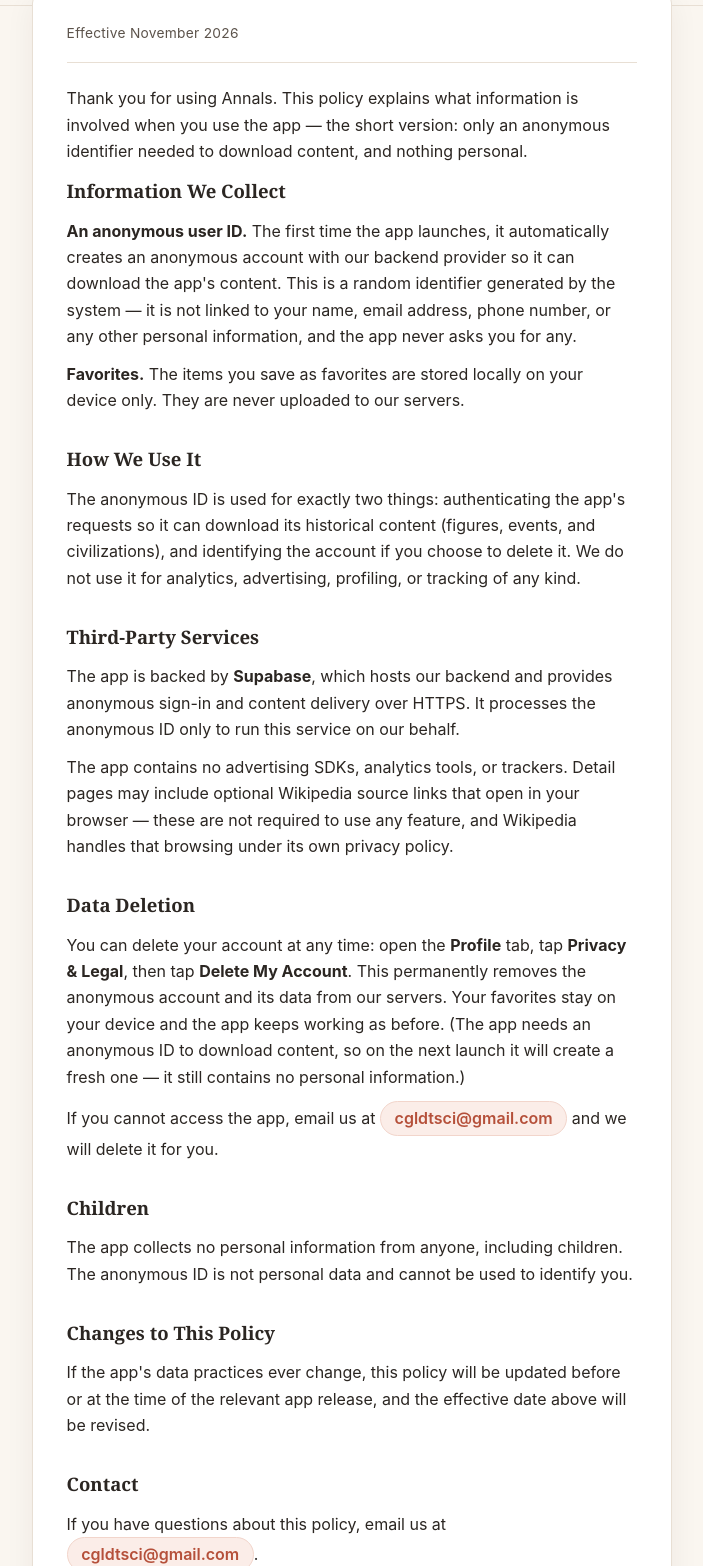
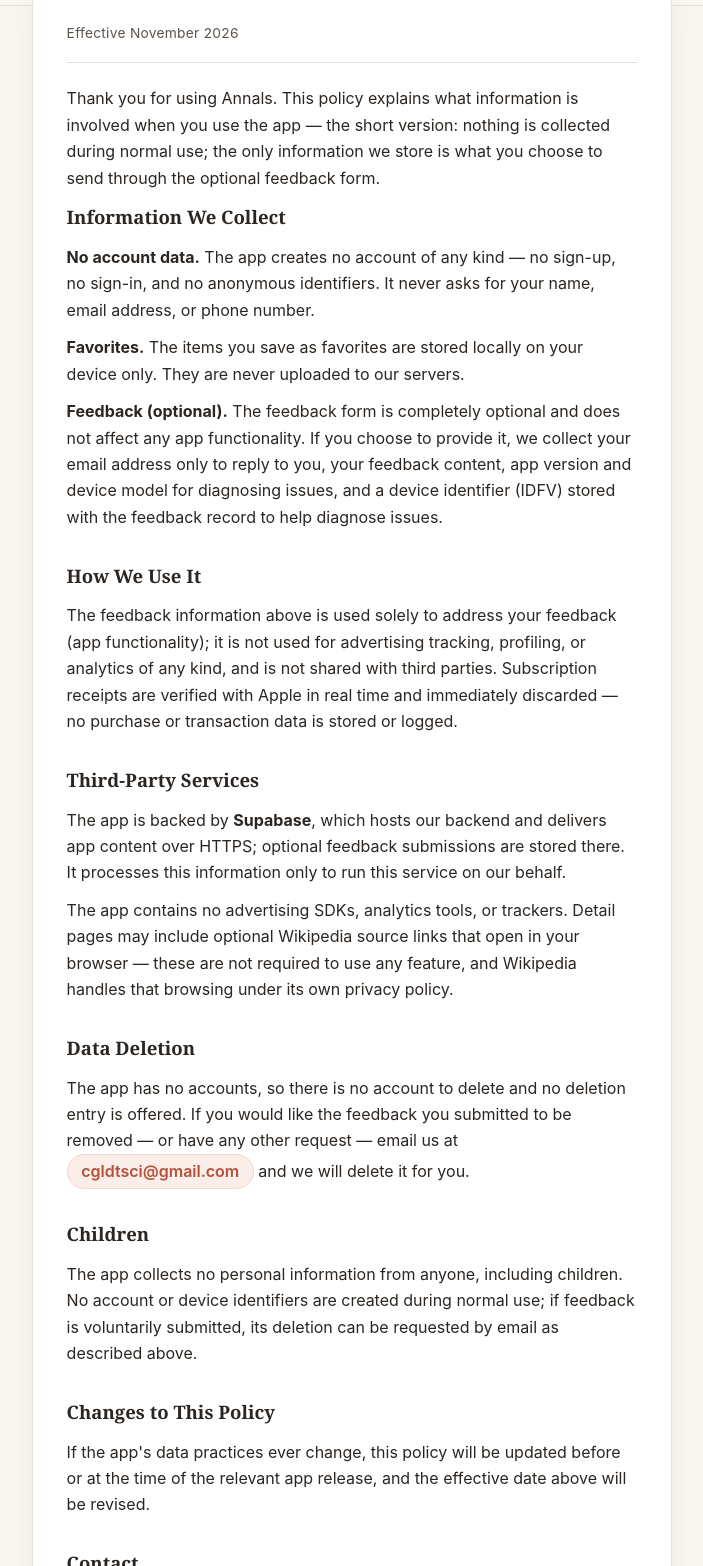
Before and after one commit to cgldtsci/annals-support, a plain HTML site: page privacy.html in a window 1280 px wide. Shown: the part 275-1841 px from the top of the page, without its empty margins (288-991 px from the left). Drawn offline with Linux system fonts and the light colour scheme.

Commit message:
Align pages with 2.1.0: no accounts, feedback collection, remove delete-account guide

```diff
--- a/privacy.html
+++ b/privacy.html
@@ -18,25 +18,25 @@
     <article class="card">
       <p class="meta">Effective November 2026</p>
 
-      <p>Thank you for using Annals. This policy explains what information is involved when you use the app — the short version: only an anonymous identifier needed to download content, and nothing personal.</p>
+      <p>Thank you for using Annals. This policy explains what information is involved when you use the app — the short version: nothing is collected during normal use; the only information we store is what you choose to send through the optional feedback form.</p>
 
       <h2>Information We Collect</h2>
-      <p><strong>An anonymous user ID.</strong> The first time the app launches, it automatically creates an anonymous account with our backend provider so it can download the app's content. This is a random identifier generated by the system — it is not linked to your name, email address, phone number, or any other personal information, and the app never asks you for any.</p>
+      <p><strong>No account data.</strong> The app creates no account of any kind — no sign-up, no sign-in, and no anonymous identifiers. It never asks for your name, email address, or phone number.</p>
       <p><strong>Favorites.</strong> The items you save as favorites are stored locally on your device only. They are never uploaded to our servers.</p>
+      <p><strong>Feedback (optional).</strong> The feedback form is completely optional and does not affect any app functionality. If you choose to provide it, we collect your email address only to reply to you, your feedback content, app version and device model for diagnosing issues, and a device identifier (IDFV) stored with the feedback record to help diagnose issues.</p>
 
       <h2>How We Use It</h2>
-      <p>The anonymous ID is used for exactly two things: authenticating the app's requests so it can download its historical content (figures, events, and civilizations), and identifying the account if you choose to delete it. We do not use it for analytics, advertising, profiling, or tracking of any kind.</p>
+      <p>The feedback information above is used solely to address your feedback (app functionality); it is not used for advertising tracking, profiling, or analytics of any kind, and is not shared with third parties. Subscription receipts are verified with Apple in real time and immediately discarded — no purchase or transaction data is stored or logged.</p>
 
       <h2>Third-Party Services</h2>
-      <p>The app is backed by <strong>Supabase</strong>, which hosts our backend and provides anonymous sign-in and content delivery over HTTPS. It processes the anonymous ID only to run this service on our behalf.</p>
+      <p>The app is backed by <strong>Supabase</strong>, which hosts our backend and delivers app content over HTTPS; optional feedback submissions are stored there. It processes this information only to run this service on our behalf.</p>
       <p>The app contains no advertising SDKs, analytics tools, or trackers. Detail pages may include optional Wikipedia source links that open in your browser — these are not required to use any feature, and Wikipedia handles that browsing under its own privacy policy.</p>
 
       <h2>Data Deletion</h2>
-      <p>You can delete your account at any time: open the <strong>Profile</strong> tab, tap <strong>Privacy &amp; Legal</strong>, then tap <strong>Delete My Account</strong>. This permanently removes the anonymous account and its data from our servers. Your favorites stay on your device and the app keeps working as before. (The app needs an anonymous ID to download content, so on the next launch it will create a fresh one — it still contains no personal information.)</p>
-      <p>If you cannot access the app, email us at <a class="email-pill" href="mailto:cgldtsci@gmail.com">cgldtsci@gmail.com</a> and we will delete it for you.</p>
+      <p>The app has no accounts, so there is no account to delete and no deletion entry is offered. If you would like the feedback you submitted to be removed — or have any other request — email us at <a class="email-pill" href="mailto:cgldtsci@gmail.com">cgldtsci@gmail.com</a> and we will delete it for you.</p>
 
       <h2>Children</h2>
-      <p>The app collects no personal information from anyone, including children. The anonymous ID is not personal data and cannot be used to identify you.</p>
+      <p>The app collects no personal information from anyone, including children. No account or device identifiers are created during normal use; if feedback is voluntarily submitted, its deletion can be requested by email as described above.</p>
 
       <h2>Changes to This Policy</h2>
       <p>If the app's data practices ever change, this policy will be updated before or at the time of the relevant app release, and the effective date above will be revised.</p>
```
Also changed, not shown: support.html (+2 -2 lines).
